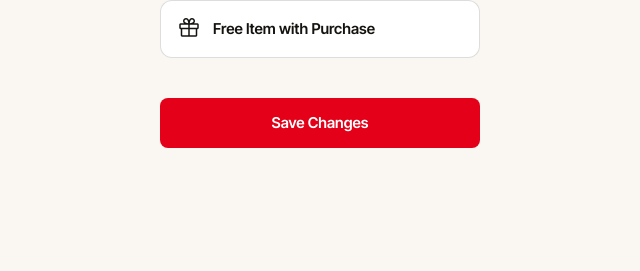
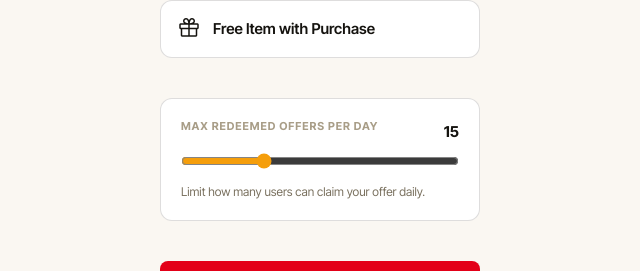
Before and after one commit to andrewsuh98/city-wallet-ai, a Next.js app in the folder frontend/: page /merchant/settings in a window 1280 px wide. Shown: the part 1136-1407 px from the top of the page, without its empty margins (320-960 px from the left). Built offline with nearby package versions, Linux system fonts and the light colour scheme; no server answers.

Commit message:
feat: add max redeemed offers per day setting to merchant configuration

```diff
--- a/frontend/src/app/merchant/page.tsx
+++ b/frontend/src/app/merchant/page.tsx
@@ -804,7 +804,7 @@ function OfferScreen({ data, update, onNext }: { data: OnboardingData, update: (
 
       <div style={{ width: "100%", maxWidth: "320px", marginBottom: "40px", padding: "20px", background: "var(--bg-card)", border: "1px solid var(--border-2)", borderRadius: "var(--radius-3)" }}>
         <div style={{ display: "flex", alignItems: "center", justifyContent: "space-between", marginBottom: "8px" }}>
-          <div style={labelStyle}>Max offers per day</div>
+          <div style={labelStyle}>Max redeemed offers per day</div>
           <span style={{ fontSize: "var(--fs-body)", fontWeight: 700, color: "var(--fg-1)" }}>{data.maxOffersPerDay}</span>
         </div>
         <input
--- a/frontend/src/app/merchant/settings/page.tsx
+++ b/frontend/src/app/merchant/settings/page.tsx
@@ -119,6 +119,7 @@ function SettingsContent() {
   const [strategy, setStrategy] = useState<"autopilot" | "manual">("autopilot");
   const [maxDiscount, setMaxDiscount] = useState(20);
   const [minSpend, setMinSpend] = useState(15);
+  const [maxOffersPerDay, setMaxOffersPerDay] = useState(10);
 
   // Offer Mechanics States (matches Onboarding)
   const [offerTypes, setOfferTypes] = useState<("discount" | "bogo" | "free_item")[]>(["discount"]);
@@ -176,6 +177,7 @@ function SettingsContent() {
         setStrategy(data.strategy as "autopilot" | "manual");
         setMaxDiscount(data.max_discount_percent);
         setMinSpend(Math.round(data.min_spend_usd));
+        setMaxOffersPerDay(data.max_offers_per_day);
       })
       .catch((e) => console.error(e))
       .finally(() => setLoading(false));
@@ -196,6 +198,7 @@ function SettingsContent() {
       await patchMerchantRules(merchantId, {
         max_discount_percent: maxDiscount,
         min_spend_usd: minSpend,
+        max_offers_per_day: maxOffersPerDay,
       });
       setSavedFlash(true);
       setTimeout(() => setSavedFlash(false), 2000);
@@ -416,6 +419,25 @@ function SettingsContent() {
         </button>
       </div>
 
+      {/* LIMITS SECTION */}
+      <div style={{ width: "100%", maxWidth: "320px", marginBottom: "40px", padding: "20px", background: "var(--bg-card)", border: "1px solid var(--border-2)", borderRadius: "var(--radius-3)" }}>
+        <div style={{ display: "flex", alignItems: "center", justifyContent: "space-between", marginBottom: "8px" }}>
+          <div style={labelStyle}>Max redeemed offers per day</div>
+          <span style={{ fontSize: "var(--fs-body)", fontWeight: 700, color: "var(--fg-1)" }}>{maxOffersPerDay}</span>
+        </div>
+        <input
+          type="range"
+          min={1}
+          max={50}
+          value={maxOffersPerDay}
+          onChange={e => setMaxOffersPerDay(Number(e.target.value))}
+          style={{ width: "100%", accentColor: "var(--cw-warm)", cursor: "pointer" }}
+        />
+        <div style={{ fontSize: "12px", color: "var(--fg-3)", marginTop: "8px", textAlign: "left" }}>
+          Limit how many users can claim your offer daily.
+        </div>
+      </div>
+
       <button
         onClick={handleSaveSettings}
         disabled={saving}
```
